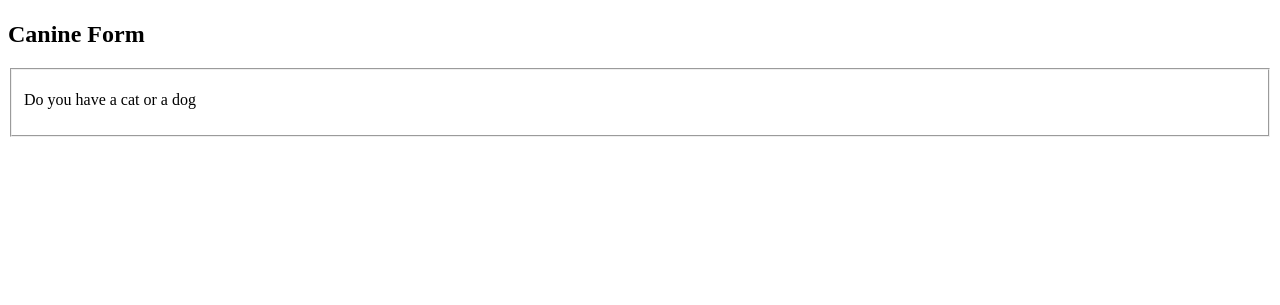
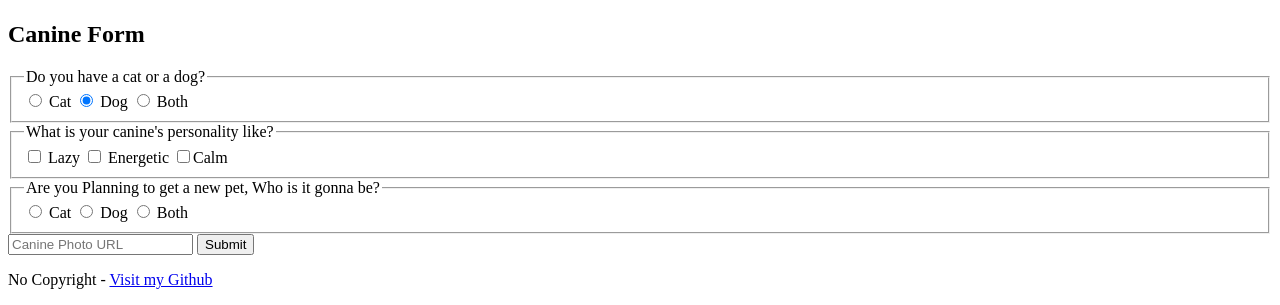
Before and after one commit to verma04ashwin/Canine, a plain HTML site: page Index.html in a window 1280 px wide. Shown: the part 9163-9468 px from the top of the page. Before the commit the page ends 9308 px from the top, so only its background shows below. Drawn offline with Linux system fonts and the light colour scheme.

Commit message:
completed HTML

```diff
--- a/Index.html
+++ b/Index.html
@@ -69,12 +69,35 @@
                 </ul>
         </section>
         <section>
-            <h2>Canine Form</h2>
-            <fieldset>
-                <p>Do you have a cat or a dog</p>
-            </fieldset>
+            <form action="random.js">
+                <h2>Canine Form</h2>
+                <fieldset>
+                    <legend>Do you have a cat or a dog?</legend>
+                        <input id="catRadio" type="radio" name="catordog" value="cat"> <label for="catRadio">Cat</label>
+                        <input id="dogRadio" type="radio" name="catordog" value="dog" checked> <label for="dogRadio">Dog</label>
+                        <input id="bothRadio" type="radio" name="catordog" value="both"> <label for="BothRadio">Both</label>
+                </fieldset>
+                <fieldset>
+                    <legend>What is your canine's personality like?</legend>
+                    <input type="checkbox" id="lazyCheckbox" name="personality" value="lazy"> <label for="lazyCheckbox">Lazy</label>
+                    <input type="checkbox" name="personality" id="energeticCheckbox" value="energetic"> <label for="energeticCheckbox">Energetic</label>
+                    <input type="checkbox" name="personality" id="calmCheckbox" value="calm"><label for="calmCheckbox">Calm</label>
+                </fieldset>
+                <fieldset>
+                    <legend>Are you Planning to get a new pet, Who is it gonna be?</legend>
+                    <input id="catNewPet"type="radio" name="newPet"value="catNewPet"> <label for="catNewPet">Cat</label>
+                    <input id="dogNewPet"type="radio" name="newPet" value="dogNewPet"> <label for="dogNewPet">Dog</label>
+                    <input id="bothNewPet"type="radio" name="newPet" value="bothNewPet"> <label for="bothNewPet">Both</label>
+                </fieldset>
+                <input type="text" name="uploadCaninePhoto" placeholder="Canine Photo URL" required>
+                <button type="submit">Submit</button>
+            </form>
         </section>
-
     </main>
+    <footer>
+        <p>
+            No Copyright - <a href="https://github.com/verma04ashwin/Canine">Visit my Github</a>
+        </p>
+    </footer>
 </body>
 </html>
```
